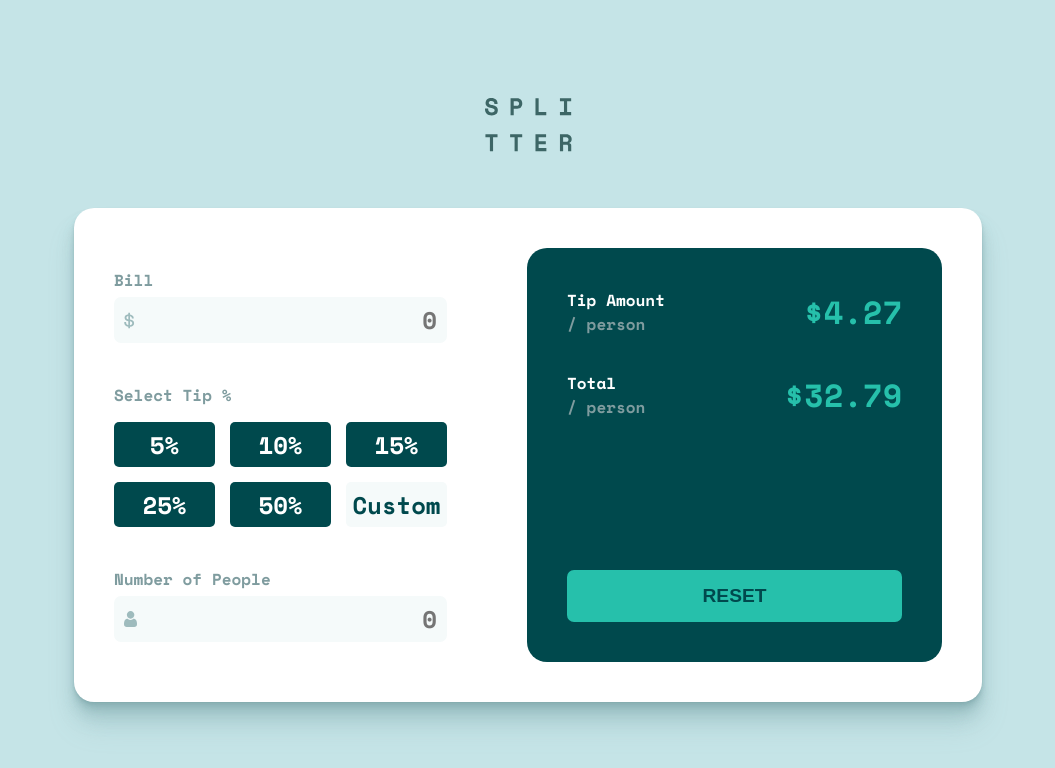
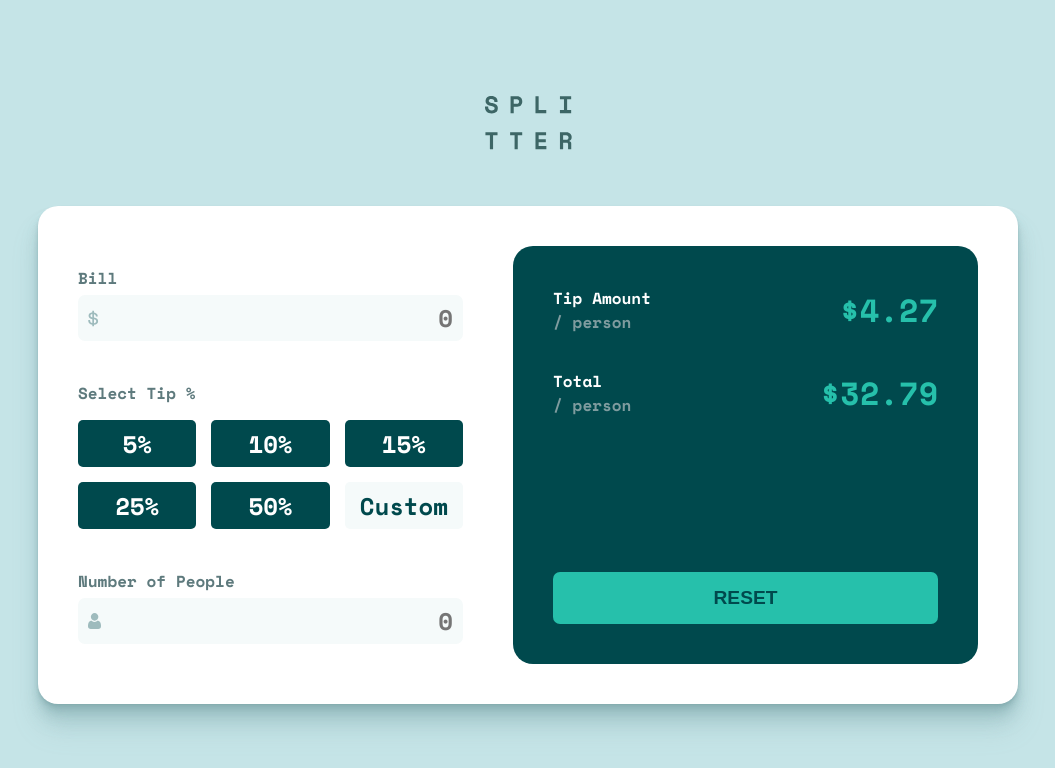
Before and after one commit to eivindsimonsen/tip-calculator-app, a React (Vite) app: page / in a window 1280 px wide. Shown: the top 768 px of the page, without its empty margins (112-1167 px from the left). Built offline with nearby package versions, Linux system fonts and the light colour scheme.

Commit message:
Some accessibility changes

```diff
--- a/src/css/index.css
+++ b/src/css/index.css
@@ -15,7 +15,6 @@ input {
 
 .wrapper {
   display: grid;
-  /* place-content: center; */
   min-height: 100vh;
   max-width: 1000px;
   margin: 0px auto;
@@ -42,7 +41,7 @@ main > * {
 }
 
 label {
-  color: var(--gray-cyan);
+  color: var(--darkgray-cyan);
 }
 
 input:not([type="button"]) {
@@ -58,7 +57,16 @@ input:is([type="button"]) {
   color: var(--white);
   border-radius: 5px;
   border: none;
-  height: 45px;
+  height: 47px;
+}
+
+input.custom-value-input {
+  border-radius: 5px;
+  text-align: center;
+}
+
+input.custom-value-input--selected {
+  outline: 2px solid var(--primary-cyan);
 }
 
 input:is([type="button"]):hover {
@@ -71,6 +79,10 @@ input {
   font-size: var(--font-size);
   color: var(--dark-cyan);
   outline: none;
+}
+
+input:is([type="button"]):focus-visible {
+  outline: 2px solid var(--primary-cyan);
 }
 
 ::-moz-selection {
@@ -178,12 +190,13 @@ p {
 }
 
 /* Media queries */
-@media (min-width: 907px) {
+@media (min-width: 1021px) {
   main {
     flex-direction: row;
     margin: 0px 20px;
     padding: 40px;
-    gap: 80px;
+    gap: 50px;
+    min-width: 900px;
   }
 
   #tip {
```
